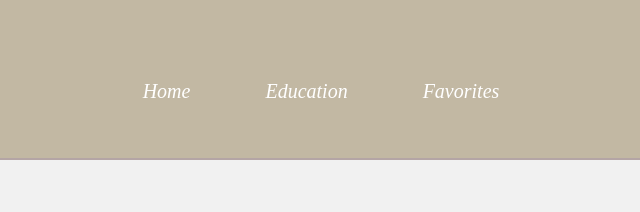
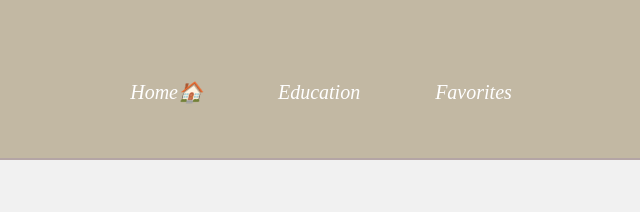
Before and after one commit to ruubyme/introduce, a plain HTML site: page favorites.html in a window 1280 px wide. Shown: the top 212 px of the page, 319-959 px from the left. Drawn offline with Linux system fonts and the light colour scheme; a web font is replaced by a local one.

Commit message:
feat: add home emoji

```diff
--- a/favorites.html
+++ b/favorites.html
@@ -14,7 +14,7 @@
 	<header id="header">
 		<nav class="menu">
 			<ul>
-				<li><a href="index.html" <b>Home</b></a></li>
+				<li><a href="index.html" <b>Home🏠</b></a></li>
 				<li><a href="education.html"<b>Education</b></a></li>
 				<li><a href="favorites.html"<b>Favorites</b></a></li>
 			</ul>
```
